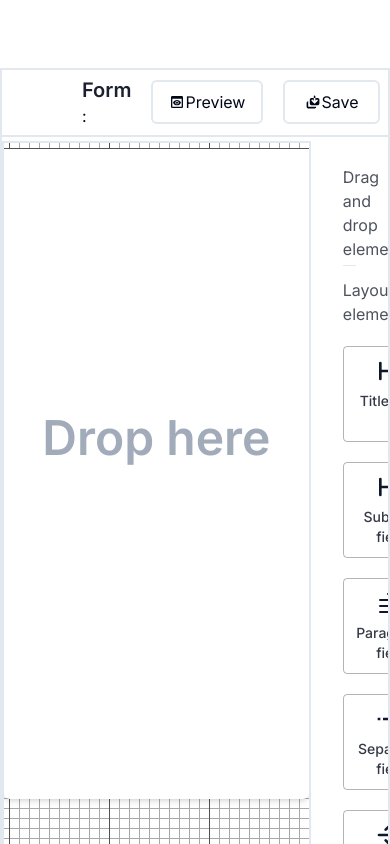
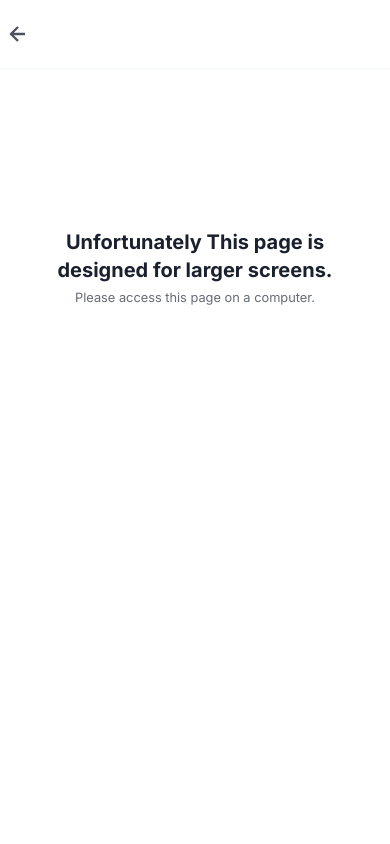
Before and after one commit to benAzouzYassin/Form-Builder, a Next.js app: page /builder/1 in a window 390 px wide. Shown: the top 844 px of the page. Built offline with nearby package versions, Linux system fonts and the light colour scheme.

Commit message:
added mobile back btn and some responsive changes

```diff
--- a/app/(authRequired)/builder/[formId]/page.tsx
+++ b/app/(authRequired)/builder/[formId]/page.tsx
@@ -55,7 +55,7 @@ export default function Page({ params }: { params: { formId: string } }) {
 
     return <div>
         <Nav />
-        <main style={{ overflowY: previewMode ? "hidden" : "visible" }} className=" relative overflow-y-visible  ease-out transition-all overflow-hidden border-2 max-w-[100vw] "  >
+        <main style={{ overflowY: previewMode ? "hidden" : "visible" }} className="lg:block hidden relative overflow-y-visible  ease-out transition-all overflow-hidden border-2 max-w-[100vw] "  >
             <FormContextProvider>
                 <div className={contentClass}>
                     <TopBar formId={params.formId} startPreview={startPreview} name={example.name} />
@@ -64,5 +64,6 @@ export default function Page({ params }: { params: { formId: string } }) {
                 <Preview closePreviewMode={closePreviewMode} className={previewDynamicClass} theme={theme} />
             </FormContextProvider>
         </main>
+        <div className="px-5 text-center mt-40 lg:hidden block "><p className="text-foreground/90 text-xl  font-bold">Unfortunately This page is designed for larger screens.</p><small className="text-foreground/60">Please access this page on a computer.</small></div>
     </div>
 }
--- /dev/null
+++ b/components/BackBtn.tsx
@@ -0,0 +1,9 @@
+"use client"
+
+import { RightArrow } from "./icons/RightArrow"
+
+export default function BackBtn() {
+    return <button className="w-fit h-fit my-auto " onClick={() => window.history.back()}>
+        <RightArrow className="rotate-180 lg:hidden block w-7 h-7 ml-1 fill-foreground/70" />
+    </button>
+}
--- a/components/Nav.tsx
+++ b/components/Nav.tsx
@@ -1,9 +1,12 @@
+"use client"
 import Link from "next/link";
 import ThemeSwitcher from "./ThemeSwitcher";
 import { UserButton } from "@clerk/nextjs";
+import BackBtn from "./BackBtn";
 
 export default function Nav() {
     return <nav className='flex  w-full bg-background  shadow-sm shadow-muted h-[8vh] overflow-hidden lg:px-14'>
+        <BackBtn />
         <Link href="/" className='mt-2'>
             <img className='w-64 lg:block hidden mt-1 ml-3' src="/logo.svg" alt="Form Builder logo" />
         </Link>
```
